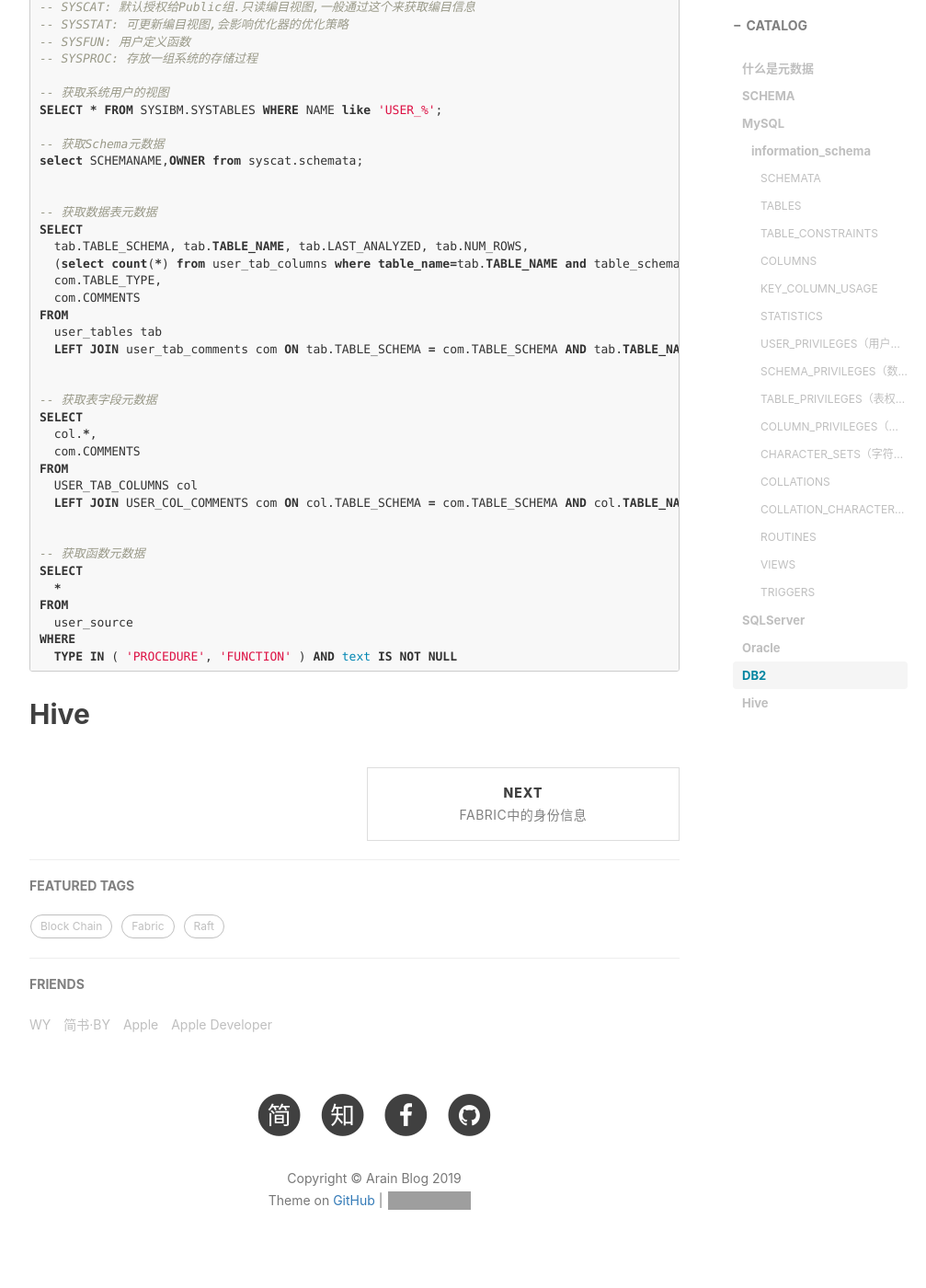
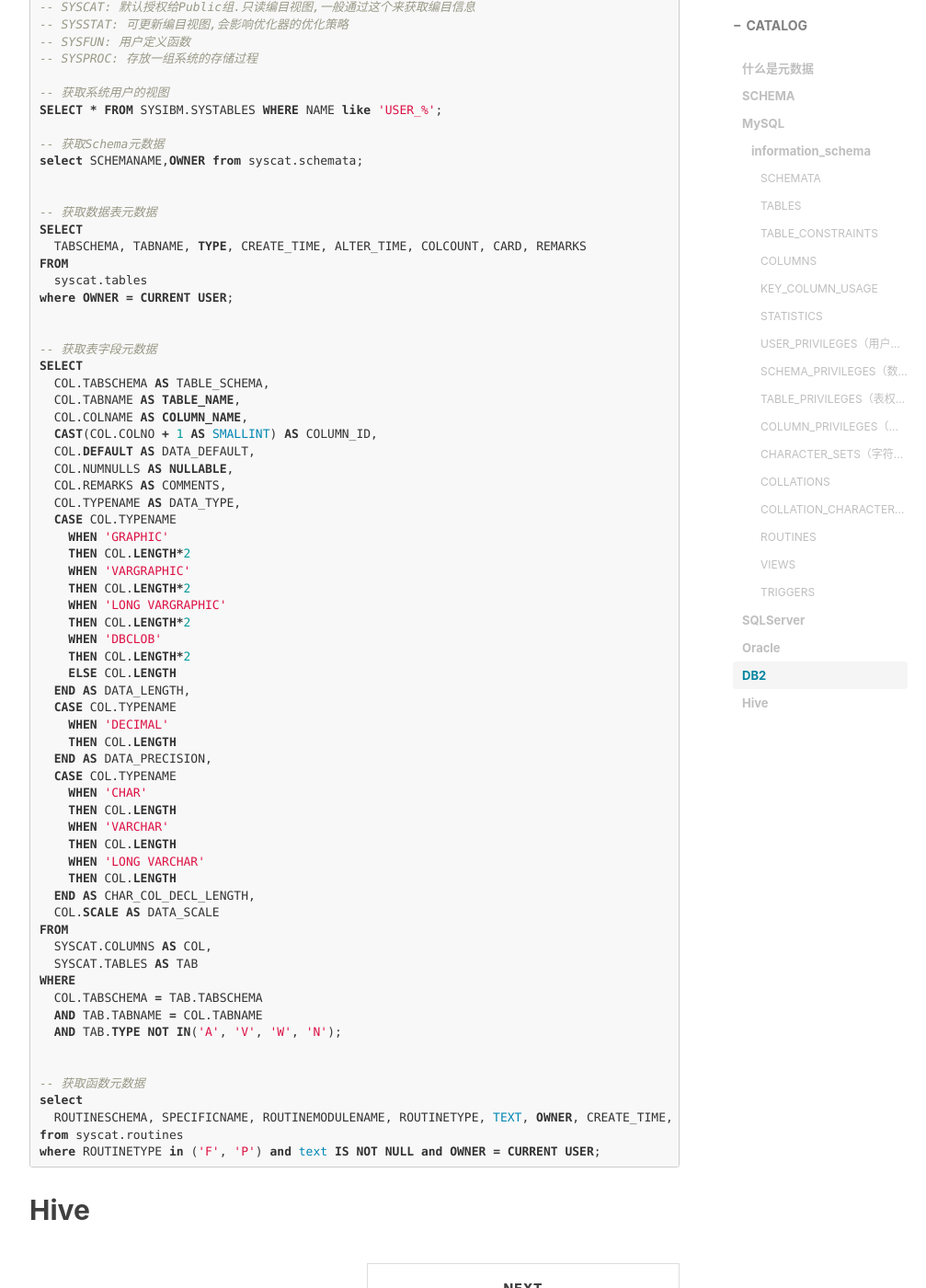
Before and after one commit to cidodo/cidodo.github.io, a Jekyll site: the page built from _posts/big data/2019-09-03-数据库中元数据提取.md, in a window 1280 px wide and 1400 px high, scrolled down 9042 px. Shown: the whole window at 92% size, without its empty margins (233-1240 px from the left). Built offline with Jekyll 4.4.1, drawn with Linux system fonts in a browser that asks for light colours; nearby versions of some CDN libraries; comment, search, counter and statistics services are not loaded; grey boxes are pictures that could not be loaded.

Commit message:
更新db2元数据获取

````diff
--- a/_posts/big data/2019-09-03-数据库中元数据提取.md
+++ b/_posts/big data/2019-09-03-数据库中元数据提取.md
@@ -318,31 +318,60 @@ select SCHEMANAME,OWNER from syscat.schemata;
 
 -- 获取数据表元数据
 SELECT
-  tab.TABLE_SCHEMA, tab.TABLE_NAME, tab.LAST_ANALYZED, tab.NUM_ROWS,
-  (select count(*) from user_tab_columns where table_name=tab.TABLE_NAME and table_schema = tab.table_schema) as fields,
-  com.TABLE_TYPE,
-  com.COMMENTS
+  TABSCHEMA, TABNAME, TYPE, CREATE_TIME, ALTER_TIME, COLCOUNT, CARD, REMARKS
 FROM
-  user_tables tab
-  LEFT JOIN user_tab_comments com ON tab.TABLE_SCHEMA = com.TABLE_SCHEMA AND tab.TABLE_NAME = com.TABLE_NAME;
+  syscat.tables
+where OWNER = CURRENT USER;
 
 
 -- 获取表字段元数据
 SELECT
-  col.*,
-  com.COMMENTS
+  COL.TABSCHEMA AS TABLE_SCHEMA,
+  COL.TABNAME AS TABLE_NAME,
+  COL.COLNAME AS COLUMN_NAME,
+  CAST(COL.COLNO + 1 AS SMALLINT) AS COLUMN_ID,
+  COL.DEFAULT AS DATA_DEFAULT,
+  COL.NUMNULLS AS NULLABLE,
+  COL.REMARKS AS COMMENTS,
+  COL.TYPENAME AS DATA_TYPE,
+  CASE COL.TYPENAME
+    WHEN 'GRAPHIC'
+    THEN COL.LENGTH*2
+    WHEN 'VARGRAPHIC'
+    THEN COL.LENGTH*2
+    WHEN 'LONG VARGRAPHIC'
+    THEN COL.LENGTH*2
+    WHEN 'DBCLOB'
+    THEN COL.LENGTH*2
+    ELSE COL.LENGTH
+  END AS DATA_LENGTH,
+  CASE COL.TYPENAME
+    WHEN 'DECIMAL'
+    THEN COL.LENGTH
+  END AS DATA_PRECISION,
+  CASE COL.TYPENAME
+    WHEN 'CHAR'
+    THEN COL.LENGTH
+    WHEN 'VARCHAR'
+    THEN COL.LENGTH
+    WHEN 'LONG VARCHAR'
+    THEN COL.LENGTH
+  END AS CHAR_COL_DECL_LENGTH,
+  COL.SCALE AS DATA_SCALE
 FROM
-  USER_TAB_COLUMNS col
-  LEFT JOIN USER_COL_COMMENTS com ON col.TABLE_SCHEMA = com.TABLE_SCHEMA AND col.TABLE_NAME = com.TABLE_NAME AND col.COLUMN_NAME = com.COLUMN_NAME;
+  SYSCAT.COLUMNS AS COL,
+  SYSCAT.TABLES AS TAB
+WHERE
+  COL.TABSCHEMA = TAB.TABSCHEMA
+  AND TAB.TABNAME = COL.TABNAME
+  AND TAB.TYPE NOT IN('A', 'V', 'W', 'N');
 
 
 -- 	获取函数元数据
-SELECT
-  *
-FROM
-  user_source
-WHERE
-  TYPE IN ( 'PROCEDURE', 'FUNCTION' ) AND text IS NOT NULL
+select
+  ROUTINESCHEMA, SPECIFICNAME, ROUTINEMODULENAME, ROUTINETYPE, TEXT, OWNER, CREATE_TIME, ALTER_TIME
+from syscat.routines
+where ROUTINETYPE in ('F', 'P') and text IS NOT NULL and OWNER = CURRENT USER;
 ```
 
 ## Hive
````
